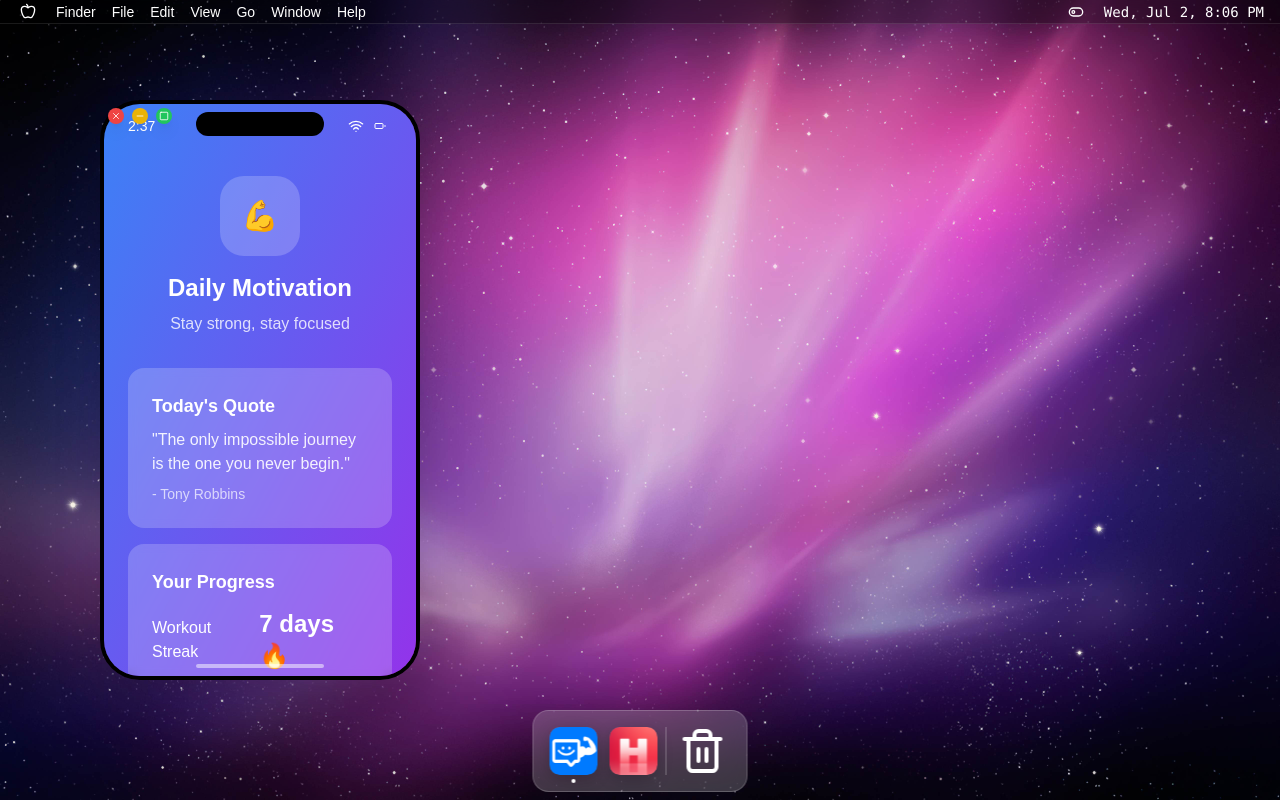
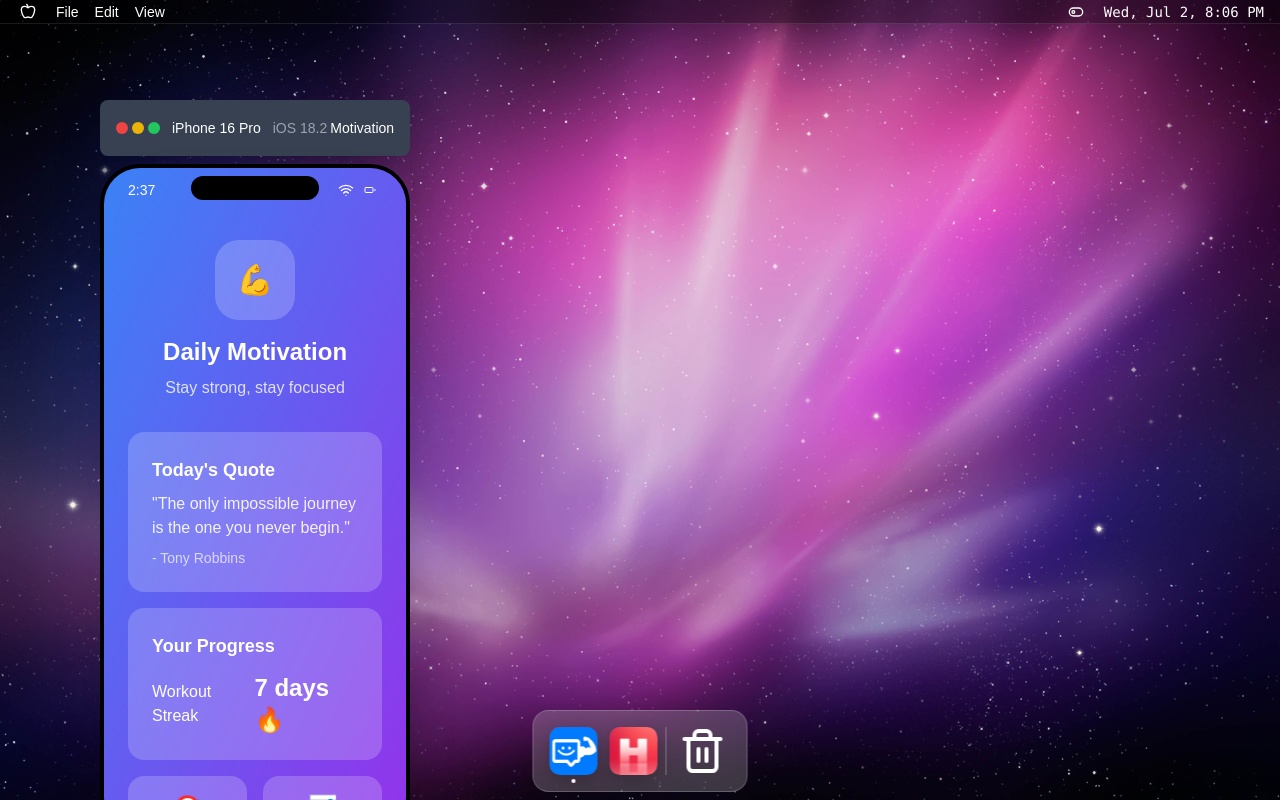
Before and after one commit to blackmaskexe/portfolio-website, a Next.js app: page / in a window 1280 px wide. Both pictures are taken after a click on the button 573 px from the left and 751 px from the top of the page. Built offline with nearby package versions, Linux system fonts and the light colour scheme.

Commit message:
add proper sizing to ios simulator view

```diff
--- a/components/menu-bar/menu-bar.tsx
+++ b/components/menu-bar/menu-bar.tsx
@@ -77,13 +77,13 @@ export function MenuBar({ currentTime, onControlCenterClick }: MenuBarProps) {
           )}
         </div>
 
-        <span>Finder</span>
+        {/* <span>Finder</span> */}
         <span>File</span>
         <span>Edit</span>
         <span>View</span>
-        <span>Go</span>
+        {/* <span>Go</span>
         <span>Window</span>
-        <span>Help</span>
+        <span>Help</span> */}
       </div>
 
       {/* Right side */}
--- a/components/window-manager/window-manager.tsx
+++ b/components/window-manager/window-manager.tsx
@@ -8,6 +8,7 @@ import type { AppWindow } from "../desktop"
 import { AppContent } from "./app-content"
 import { AppOpeningAnimation } from "./app-opening-animation"
 import { IOSSimulatorWindow } from "../ios-simulator"
+import { useSimulatorSize } from "../../hooks/use-simulator-size"
 
 interface WindowManagerProps {
   windows: AppWindow[]
@@ -26,6 +27,8 @@ export function WindowManager({
   onUpdateSize,
   onBringToFront,
 }: WindowManagerProps) {
+  const simulatorSize = useSimulatorSize()
+
   const [dragState, setDragState] = useState<{
     windowId: string | null
     isDragging: boolean
@@ -79,7 +82,9 @@ export function WindowManager({
   }
 
   const isIOSSimulatorApp = (appId: string) => {
-    return appId === "motivation-app" || appId === "habit-tracker"
+    const result = appId === "motivation-app" || appId === "habit-tracker"
+    console.log(`isIOSSimulatorApp check: "${appId}" => ${result}`) // Debug log
+    return result
   }
 
   return (
@@ -102,6 +107,7 @@ export function WindowManager({
         .sort((a, b) => a.zIndex - b.zIndex)
         .map((window) => {
           const isSimulator = isIOSSimulatorApp(window.appId)
+          console.log(`Window ${window.appId}: isSimulator = ${isSimulator}`) // Debug log
 
           return (
             <div
@@ -112,47 +118,62 @@ export function WindowManager({
               style={{
                 left: window.position.x,
                 top: window.position.y,
-                width: isSimulator ? 320 : window.size.width,
-                height: isSimulator ? 580 : window.size.height,
+                width: isSimulator ? simulatorSize.width : window.size.width,
+                height: isSimulator ? simulatorSize.height : window.size.height,
                 zIndex: window.zIndex,
               }}
               onClick={() => onBringToFront(window.id)}
             >
               {isSimulator ? (
-                // iOS Simulator Window (just the phone screen)
-                <div className="w-full h-full relative">
-                  {/* Invisible draggable area at the top */}
+                // iOS Simulator Window with title bar above
+                <div className="w-full h-full flex flex-col">
+                  {/* Simulator Title Bar */}
                   <div
-                    className="absolute top-0 left-0 right-0 h-16 z-10 cursor-move"
+                    className="h-14 bg-gray-700 flex items-center justify-between px-4 text-white text-sm cursor-move select-none rounded-t-lg rounded-b-lg shadow-lg"
                     onMouseDown={(e) => handleMouseDown(e, window.id, window.position)}
-                  />
-
-                  {/* Window controls overlay */}
-                  <div className="absolute top-2 left-2 flex space-x-2 z-20">
+                    style={{ minHeight: '56px', maxHeight: '56px' }} // Force consistent height
+                  >
+                    <div className="flex items-center space-x-3 flex-shrink-0">
+                      <div className="flex space-x-1">
                         <button
                           onClick={(e) => {
                             e.stopPropagation()
                             onClose(window.id)
                           }}
-                      className="w-4 h-4 bg-red-500 rounded-full hover:bg-red-600 flex items-center justify-center shadow-lg"
+                          className="w-3 h-3 bg-red-500 rounded-full hover:bg-red-600 flex items-center justify-center"
                         >
-                      <X className="w-2.5 h-2.5 text-white" />
+                          <X className="w-2 h-2 text-red-800 opacity-0 hover:opacity-100" />
                         </button>
                         <button
                           onClick={(e) => {
                             e.stopPropagation()
                             onMinimize(window.id)
                           }}
-                      className="w-4 h-4 bg-yellow-500 rounded-full hover:bg-yellow-600 flex items-center justify-center shadow-lg"
+                          className="w-3 h-3 bg-yellow-500 rounded-full hover:bg-yellow-600 flex items-center justify-center"
                         >
-                      <Minus className="w-2.5 h-2.5 text-white" />
+                          <Minus className="w-2 h-2 text-yellow-800 opacity-0 hover:opacity-100" />
                         </button>
-                    <button className="w-4 h-4 bg-green-500 rounded-full hover:bg-green-600 flex items-center justify-center shadow-lg">
-                      <Square className="w-2.5 h-2.5 text-white" />
+                        <button className="w-3 h-3 bg-green-500 rounded-full hover:bg-green-600 flex items-center justify-center">
+                          <Square className="w-2 h-2 text-green-800 opacity-0 hover:opacity-100" />
                         </button>
                       </div>
+                      <span className="font-medium whitespace-nowrap">iPhone 16 Pro</span>
+                      <span className="text-gray-400 whitespace-nowrap">iOS 18.2</span>
+                    </div>
+                    <div className="text-sm font-medium truncate">{window.title}</div>
+                  </div>
 
+                  {/* Phone Simulator Area (transparent padding maintained) */}
+                  <div className="flex-1 relative bg-transparent pt-2">
+                    <div
+                      style={{
+                        width: simulatorSize.phoneWidth,
+                        height: simulatorSize.phoneHeight
+                      }}
+                    >
                       <IOSSimulatorWindow appId={window.appId} appName={window.title} />
+                    </div>
+                  </div>
                 </div>
               ) : (
                 // Regular macOS Window
--- /dev/null
+++ b/hooks/use-simulator-size.ts
@@ -0,0 +1,84 @@
+"use client"
+
+import { useEffect, useState } from "react"
+
+interface SimulatorSize {
+  width: number
+  height: number
+  phoneWidth: number
+  phoneHeight: number
+}
+
+export function useSimulatorSize() {
+  const [simulatorSize, setSimulatorSize] = useState<SimulatorSize>({
+    width: 320,
+    height: 632,
+    phoneWidth: 320,
+    phoneHeight: 632,
+  })
+
+  useEffect(() => {
+    const calculateSize = () => {
+      // Get viewport dimensions
+      const viewportWidth = window.innerWidth
+      const viewportHeight = window.innerHeight
+
+      // Account for menu bar height (24px) and some padding
+      const availableHeight = viewportHeight - 24 - 40 // 40px for padding
+      const availableWidth = viewportWidth - 40 // 40px for padding
+
+      // iPhone 16 Pro aspect ratio: 19.5:9
+      const phoneAspectRatio = 19.5 / 9
+
+      // Title bar height
+      const titleBarHeight = 56
+
+      // Gap between title bar and phone
+      const gap = 8 // pt-2 = 8px
+
+      // Calculate phone dimensions based on available space
+      let phoneWidth: number
+      let phoneHeight: number
+
+      // Try fitting by height first
+      const maxPhoneHeight = availableHeight - titleBarHeight - gap
+      phoneWidth = maxPhoneHeight / phoneAspectRatio
+      phoneHeight = maxPhoneHeight
+
+      // If it's too wide, fit by width instead
+      if (phoneWidth > availableWidth) {
+        phoneWidth = availableWidth
+        phoneHeight = phoneWidth * phoneAspectRatio
+      }
+
+      // Ensure minimum size for usability
+      const minPhoneWidth = 280
+      const minPhoneHeight = minPhoneWidth * phoneAspectRatio
+
+      if (phoneWidth < minPhoneWidth) {
+        phoneWidth = minPhoneWidth
+        phoneHeight = minPhoneHeight
+      }
+
+      // Total simulator window size
+      const totalWidth = phoneWidth
+      const totalHeight = phoneHeight + titleBarHeight + gap
+
+      setSimulatorSize({
+        width: totalWidth,
+        height: totalHeight,
+        phoneWidth,
+        phoneHeight,
+      })
+    }
+
+    calculateSize()
+    window.addEventListener("resize", calculateSize)
+
+    return () => {
+      window.removeEventListener("resize", calculateSize)
+    }
+  }, [])
+
+  return simulatorSize
+}
```
Lines whose indentation alone changed are shown as unchanged.
